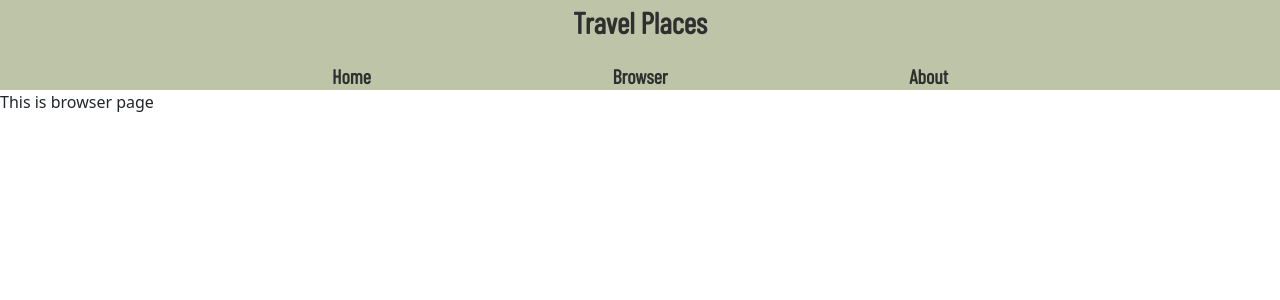
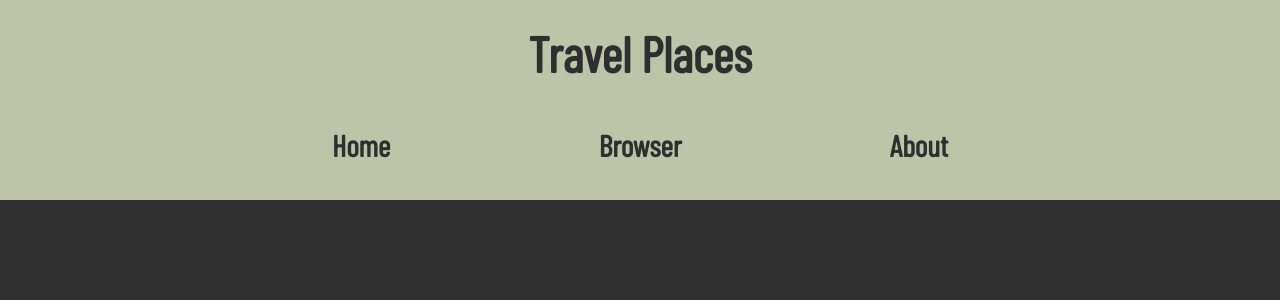
Before and after one commit to MoMust/places-app, a React (Create React App) app: page /browser in a window 1280 px wide. Shown: the top 300 px of the page. Built offline with nearby package versions, Linux system fonts and the light colour scheme.

Commit message:
new files for sticky nav, update on nav

```diff
--- a/public/index.html
+++ b/public/index.html
@@ -14,7 +14,7 @@
       manifest.json provides metadata used when your web app is installed on a
       user's mobile device or desktop. See https://developers.google.com/web/fundamentals/web-app-manifest/
     -->
-    <link rel="manifest" href="%PUBLIC_URL%/manifest.json" />
+    <!-- <link rel="manifest" href="%PUBLIC_URL%/manifest.json" /> -->
 
     <title>Travel Places</title>
   </head>
@@ -23,4 +23,5 @@
     <div id="root"></div>
 
   </body>
+
 </html>
--- a/src/App.js
+++ b/src/App.js
@@ -4,6 +4,7 @@ import Front from './components/front';
 import About from './components/about';
 import Browser from './components/browser';
 import Nav from '../src/components/nav';
+// import Nav from '../src/sticky/nav2';
 // Creates paths for singel page from components
 function App() {
   return (
--- a/src/components/browser.js
+++ b/src/components/browser.js
@@ -1,7 +1,8 @@
+import '../css/browser.css';
 function Browser() {
   return (
-    <div >
-     <p>This is browser page</p>
+    <div id='body'>
+
     </div>
   );
 }
--- a/src/components/nav.js
+++ b/src/components/nav.js
@@ -3,6 +3,8 @@ import {NavLink} from 'react-router-dom';
 import '../css/nav.css';
 import 'bootstrap/dist/css/bootstrap.min.css';
 function Nav() {
+
+
   return (
      <header className="header">
         <div className='row'>
--- a/src/css/browser.css
+++ b/src/css/browser.css
@@ -0,0 +1,5 @@
+#body{
+    color:blue;
+    height: 100vw;
+    background-color: #2f2f2f;
+}
--- a/src/css/nav.css
+++ b/src/css/nav.css
@@ -51,12 +51,23 @@ nav ul{
 
 @import url('https://fonts.googleapis.com/css2?family=Barlow+Condensed&display=swap');
 
+*{
+    padding: 0;
+    margin:0;
+    box-sizing: border-box;
+}
+
+/* .sticky {
+    position: fixed;
+    top: 0;
+    width: 100%;
+} */
 .header {
     display: flex;
     justify-content: center;
     background-color: #bdc4a7;
     width: 100%;
-    height: 90px;
+    height: 200px;
 }
 
 .row {
@@ -72,7 +83,7 @@ nav ul{
     font-family: 'Barlow Condensed',
     sans-serif;
     color: #2F2F2F;
-    font-size: 30px;
+    font-size: 50px;
     font-weight: 700;
     display: grid;
     align-items: center;
@@ -81,8 +92,7 @@ nav ul{
 nav ul {
     font-family: 'Barlow Condensed',
     sans-serif;
-    font-size: 20px;
-    font-weight: 600;
+
     display: flex;
     justify-content: space-between;
     padding: 0;
@@ -90,6 +100,8 @@ nav ul {
 }
 /* For list items */
 .nav-items {
+    font-size: 30px;
+    font-weight: 600;
     list-style: none;
     text-decoration: none;
     color: #2F2F2F;
--- /dev/null
+++ b/src/sticky/nav2.css
@@ -0,0 +1,48 @@
+*{
+    margin:0;
+    padding:0;
+    box-sizing: border-box;
+
+}
+
+.header{
+width: 100%;
+height:50vh;
+
+}
+
+nav{
+    width:100%;
+    padding:20px 0;
+    text-align: center;
+}
+
+.logo{
+    width:150px;
+    margin:20px 0;
+    cursor: pointer;
+}
+
+nav ul{
+    background: #000;
+    width:100%;
+    margin-top: 10px;
+
+}
+nav ul .nav-items{
+   display:inline-block;
+   list-style: none;
+   margin: 20px 30px;
+   color: #fff;
+
+}
+
+.text{
+    padding: 20px 8px;
+}
+
+nav.sticky{
+    position:fixed;
+    top:0;
+    left:0;
+}
```
Also changed, not shown: src/sticky/nav2.js (added, +46 -0 lines), src/icons/Skärmbild (22).png (added), src/sticky/iconPin2.png (renamed from src/icons/iconPin2.png).
